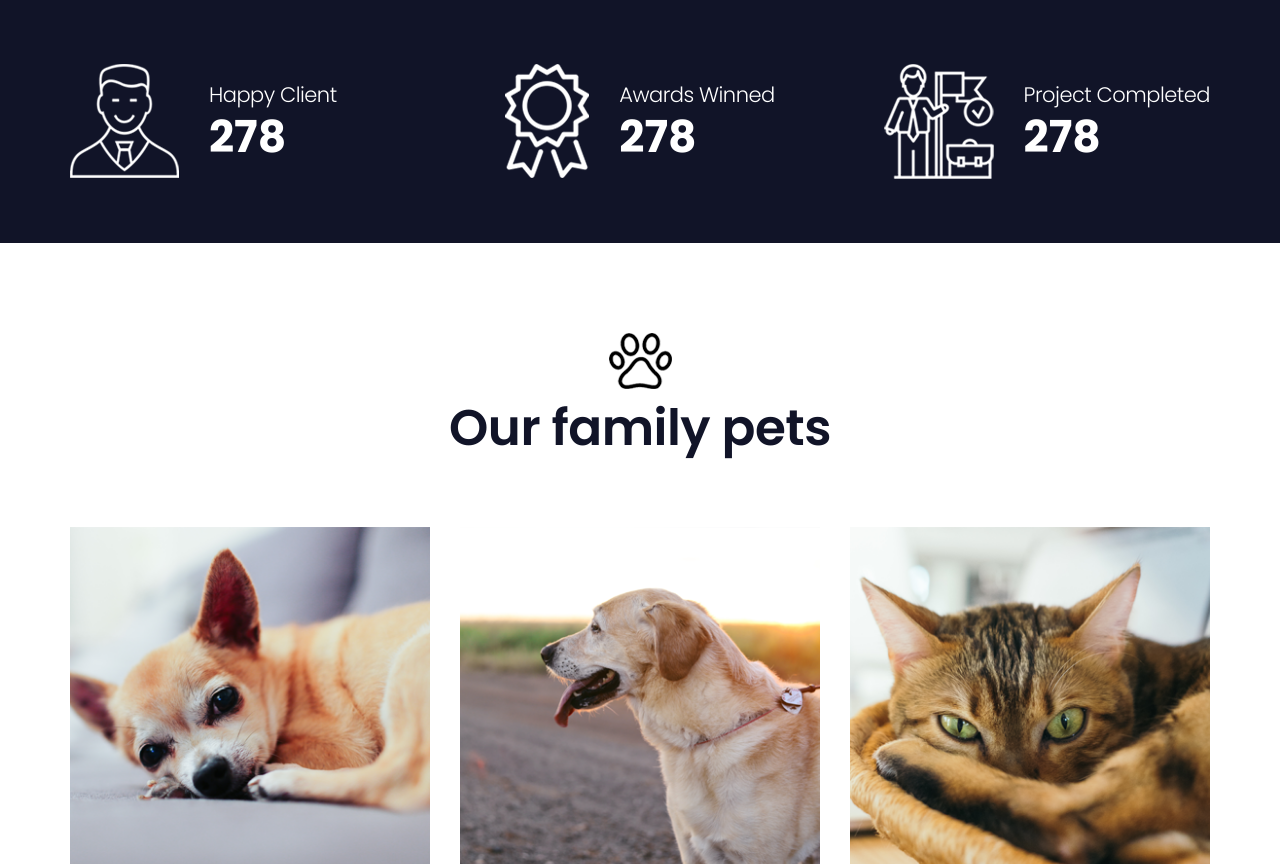
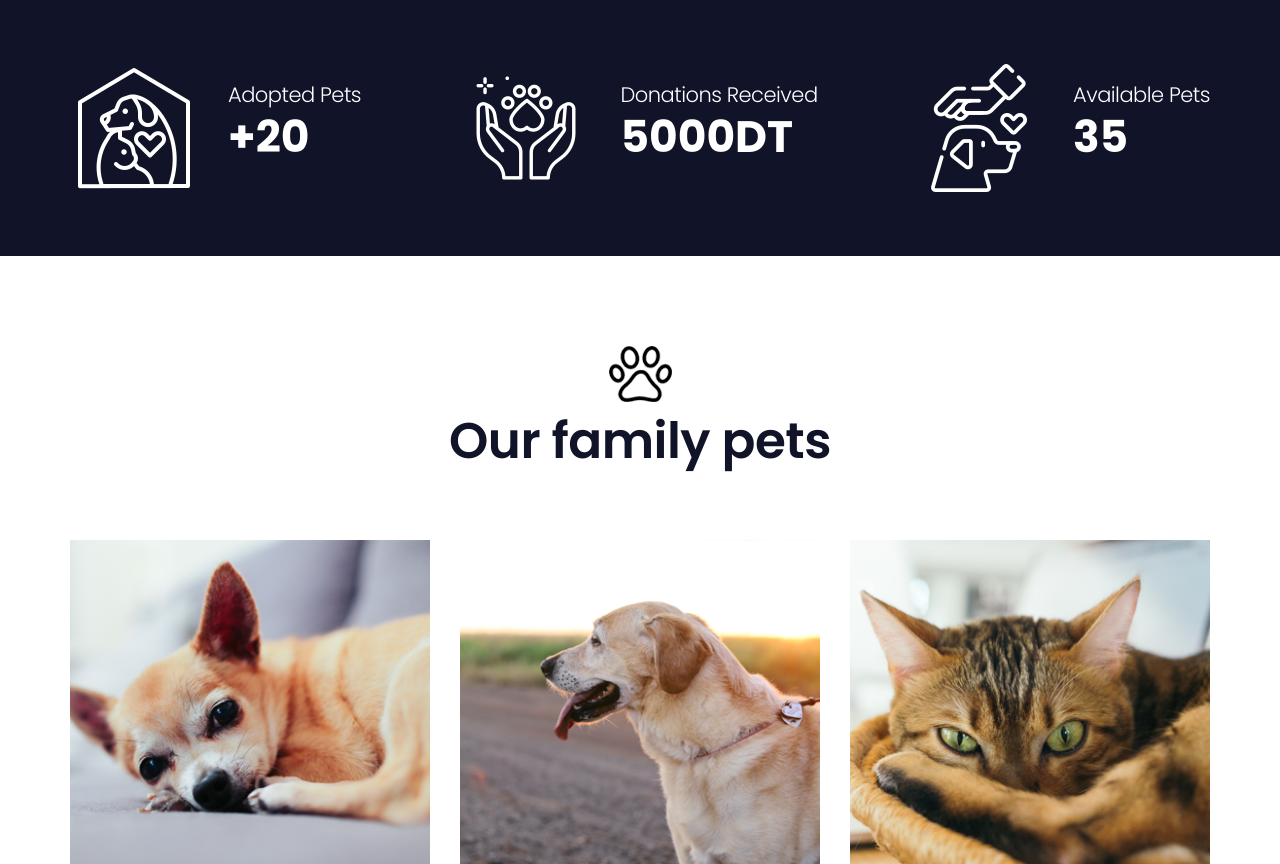
Before and after one commit to zainebchaabane/petto, a plain HTML site: page index.html in a window 1280 px wide. Shown: the part 1570-2434 px from the top of the page. Drawn offline with Linux system fonts and the light colour scheme.

Commit message:
counter section

```diff
--- a/index.html
+++ b/index.html
@@ -1,14 +1,18 @@
-<!DOCTYPE html><html lang="en"><!-- Basic --><head><meta charset="utf-8">
+<!DOCTYPE html>
+<html lang="en"><!-- Basic -->
+
+<head>
+   <meta charset="utf-8">
    <meta http-equiv="X-UA-Compatible" content="IE=edge">
    <!-- Mobile Metas -->
    <meta name="viewport" content="width=device-width, initial-scale=1, shrink-to-fit=no">
    <!-- Site Metas -->
-   <title>Petto - Bootstrap 4 Html Template</title>
+   <title>Pawsitive Change</title>
    <meta name="keywords" content="">
    <meta name="description" content="">
    <meta name="author" content="">
    <!-- site icon -->
-   <link rel="icon" href="images/fevicon.png" type="image/png">
+   <link rel="icon" href="images/favicon.png" type="image/png">
    <!-- Bootstrap core CSS -->
    <link href="css/bootstrap.css" rel="stylesheet">
    <!-- FontAwesome Icons core CSS -->
@@ -28,6 +32,7 @@
    <script src="https://oss.maxcdn.com/libs/respond.js/1.4.2/respond.min.js"></script>
    <![endif]-->
 </head>
+
 <body id="home_page" class="home_page">
    <!-- loader -->
    <div id="preloader">
@@ -43,7 +48,8 @@
                <div class="full header_bottom_section">
                   <div class="main_menu">
                      <nav class="navbar navbar-inverse navbar-toggleable-md">
-                           <button class="navbar-toggler" type="button" data-toggle="collapse" data-target="#cloapediamenu" aria-controls="cloapediamenu" aria-expanded="false" aria-label="Toggle navigation">
+                        <button class="navbar-toggler" type="button" data-toggle="collapse" data-target="#cloapediamenu"
+                           aria-controls="cloapediamenu" aria-expanded="false" aria-label="Toggle navigation">
                            <span class="float-left">Menu</span>
                            <span class="float-right"><i class="fa fa-bars"></i> <i class="fa fa-close"></i></span>
                         </button>
@@ -53,7 +59,8 @@
                                  <a class="nav-link" href="index.html">Home</a>
                               </li>
                               <li class="nav-item dropdown has-submenu">
-                                    <a class="nav-link dropdown-toggle" href="#" id="dropdown02" data-toggle="dropdown" aria-haspopup="true" aria-expanded="false">Adoption</a>
+                                 <a class="nav-link dropdown-toggle" href="#" id="dropdown02" data-toggle="dropdown"
+                                    aria-haspopup="true" aria-expanded="false">Adoption</a>
                                  <ul class="dropdown-menu" aria-labelledby="dropdown02">
                                     <li><a class="dropdown-item" href="adopt_gallery.html">Find Your Companion</a></li>
                                     <li><a class="dropdown-item" href="pet_details.html">Rehome Your Pet</a></li>
@@ -61,9 +68,10 @@
                                  </ul>
                               </li>
                               <li class="nav-item dropdown has-submenu">
-                                    <a class="nav-link dropdown-toggle" href="#" id="dropdown03" data-toggle="dropdown" aria-haspopup="true" aria-expanded="false">Services</a>
+                                 <a class="nav-link dropdown-toggle" href="#" id="dropdown03" data-toggle="dropdown"
+                                    aria-haspopup="true" aria-expanded="false">Services</a>
                                  <ul class="dropdown-menu" aria-labelledby="dropdown02">
-                                       <li><a class="dropdown-item" href="about.html"> I lost my pet  </a></li>
+                                    <li><a class="dropdown-item" href="about.html"> I lost my pet </a></li>
                                     <li><a class="dropdown-item" href="pet_details.html">I found a pet</a></li>
 
                                  </ul>
@@ -87,7 +95,7 @@
                      </nav>
                   </div>
                   <div class="search_bar">
-                        <img src="images/logo_white.png"  >
+                     <img src="images/logo_white.png">
                   </div>
 
 
@@ -102,7 +110,7 @@
    <section class="slider_section">
       <div class="container-fluid">
          <div class="row">
-               <div id="main_slider" class="carousel slide carousel-fade" data-ride="carousel" data-interval="5000" >
+            <div id="main_slider" class="carousel slide carousel-fade" data-ride="carousel" data-interval="5000">
                <div class="carousel-inner">
                   <div class="carousel-item slider_inner slider1 active">
                      <div class="container">
@@ -139,7 +147,7 @@
                         <div class="row">
                            <div class="slider_coint_inner">
                               <h3>Donate & make a<br>change!</h3>
-                                 <p>-Support pets  with your donation!</p>
+                              <p>-Support pets with your donation!</p>
                               <div class="btn-box">
                                  <a class="main_bt read_more_bt" href="">Donate &gt;</a>
                               </div>
@@ -180,9 +188,12 @@
                   <h3 class="margin_top_30">Welcome to Petto</h3>
                </div>
                <div class="full">
-                     <p class="large">Sed ut perspiciatis unde omnis iste natus error sit volupta accus antium doloremque laudantium, totam rem aperiameaque ipsaquae ab illo inventore
-                        veritatis et quasi architecto beatae vitae dicta sunt explicabo.....<br><br>Nemo enim ipsam voluptatem quia voluptas sit aspernatur aut odit aut fugit, sed
-                        quia consequuntur magni dolores eos qui ratione voluptatem sequi nesciunt. Neque porro quisquam est, qui dolorem ipsum quia dolor sit amet, consectetur,
+                  <p class="large">Sed ut perspiciatis unde omnis iste natus error sit volupta accus antium doloremque
+                     laudantium, totam rem aperiameaque ipsaquae ab illo inventore
+                     veritatis et quasi architecto beatae vitae dicta sunt explicabo.....<br><br>Nemo enim ipsam
+                     voluptatem quia voluptas sit aspernatur aut odit aut fugit, sed
+                     quia consequuntur magni dolores eos qui ratione voluptatem sequi nesciunt. Neque porro quisquam
+                     est, qui dolorem ipsum quia dolor sit amet, consectetur,
                      adipisci velit, sed quia....
                   </p>
                   <div class="readmore_bt margin_top_30">
@@ -206,28 +217,32 @@
          <div class="row">
             <div class="col-lg-4 col-md-4">
                <div class="stat-count count_first">
-                     <div class="counter_icon"><img src="images/hc_icon.png" alt="#"></div>
+                  <div class="counter_icon"><img src="images/ap_icon.png" alt="#"></div>
                   <div class="counter_cont">
-                        <h3>Happy Client</h3>
-                        <h4 class="stat-timer">2169</h4>
+                     <h3>Adopted Pets</h3>
+                     <h4>
+                        <span>+</span><span class="stat-timer">20</span>
+                     </h4>
                   </div>
                </div>
             </div>
             <div class="col-lg-4 col-md-4">
                <div class="stat-count count_second">
-                     <div class="counter_icon"><img src="images/aw_icon.png" alt="#"></div>
+                  <div class="counter_icon"><img src="images/dr_icon.png" alt="#"></div>
                   <div class="counter_cont">
-                        <h3>Awards Winned</h3>
-                        <h4 class="stat-timer">920</h4>
+                     <h3>Donations Received</h3>
+                     <h4>
+                        <span class="stat-timer">50</span><span>00DT</span>
+                     </h4>
                   </div>
                </div>
             </div>
             <div class="col-lg-4 col-md-4">
                <div class="stat-count count_thirt">
-                     <div class="counter_icon"><img src="images/pc_icon.png" alt="#"></div>
+                  <div class="counter_icon"><img src="images/pa_icon.png" alt="#"></div>
                   <div class="counter_cont">
-                        <h3>Project Completed</h3>
-                        <h4 class="stat-timer">3200+</h4>
+                     <h3>Available Pets</h3>
+                     <h4 class="stat-timer">35</h4>
                   </div>
                </div>
             </div>
@@ -411,7 +426,8 @@
                   </div>
                   <div class="col-md-7 col-lg-7">
                      <h3>Pets Caring</h3>
-                        <p class="large_1">Sed ut perspiciatis unde omnis iste natus error sit voluptatem accusantium doloremque laudantium, totam rem aperiam, eaque ipsa quae ab illo inventore.....</p>
+                     <p class="large_1">Sed ut perspiciatis unde omnis iste natus error sit voluptatem accusantium
+                        doloremque laudantium, totam rem aperiam, eaque ipsa quae ab illo inventore.....</p>
                      <div class="readmore_bt margin_top_20">
                         <a class="main_bt read_more_bt" href="services.html">See More &gt;</a>
                      </div>
@@ -431,7 +447,8 @@
                   </div>
                   <div class="col-md-7 col-lg-7">
                      <h3>Pets health care</h3>
-                        <p class="large_1">Sed ut perspiciatis unde omnis iste natus error sit voluptatem accusantium doloremque laudantium, totam rem aperiam, eaque ipsa quae ab illo inventore.....</p>
+                     <p class="large_1">Sed ut perspiciatis unde omnis iste natus error sit voluptatem accusantium
+                        doloremque laudantium, totam rem aperiam, eaque ipsa quae ab illo inventore.....</p>
                      <div class="readmore_bt margin_top_20">
                         <a class="main_bt read_more_bt" href="services.html">See More &gt;</a>
                      </div>
@@ -447,7 +464,8 @@
                   </div>
                   <div class="col-md-7 col-lg-7">
                      <h3>Insured &amp; Checked</h3>
-                        <p class="large_1">Sed ut perspiciatis unde omnis iste natus error sit voluptatem accusantium doloremque laudantium, totam rem aperiam, eaque ipsa quae ab illo inventore.....</p>
+                     <p class="large_1">Sed ut perspiciatis unde omnis iste natus error sit voluptatem accusantium
+                        doloremque laudantium, totam rem aperiam, eaque ipsa quae ab illo inventore.....</p>
                      <div class="readmore_bt margin_top_20">
                         <a class="main_bt read_more_bt" href="services.html">See More &gt;</a>
                      </div>
@@ -467,7 +485,8 @@
                   </div>
                   <div class="col-md-7 col-lg-7">
                      <h3>Pet Training</h3>
-                        <p class="large_1">Sed ut perspiciatis unde omnis iste natus error sit voluptatem accusantium doloremque laudantium, totam rem aperiam, eaque ipsa quae ab illo inventore.....</p>
+                     <p class="large_1">Sed ut perspiciatis unde omnis iste natus error sit voluptatem accusantium
+                        doloremque laudantium, totam rem aperiam, eaque ipsa quae ab illo inventore.....</p>
                      <div class="readmore_bt margin_top_20">
                         <a class="main_bt read_more_bt" href="services.html">See More &gt;</a>
                      </div>
@@ -483,7 +502,8 @@
                   </div>
                   <div class="col-md-7 col-lg-7">
                      <h3>Vaccines</h3>
-                        <p class="large_1">Sed ut perspiciatis unde omnis iste natus error sit voluptatem accusantium doloremque laudantium, totam rem aperiam, eaque ipsa quae ab illo inventore.....</p>
+                     <p class="large_1">Sed ut perspiciatis unde omnis iste natus error sit voluptatem accusantium
+                        doloremque laudantium, totam rem aperiam, eaque ipsa quae ab illo inventore.....</p>
                      <div class="readmore_bt margin_top_20">
                         <a class="main_bt read_more_bt" href="services.html">See More &gt;</a>
                      </div>
@@ -731,7 +751,8 @@
             <div class="col-lg-7 col-md-12">
                <div class="full">
                   <h3>Subscribe to our newsletter</h3>
-                     <p>Sed ut perspiciatis unde omnis iste natus error sit voluptatem accusantium<br>doloremque laudantium, totam rem aperiam..</p>
+                  <p>Sed ut perspiciatis unde omnis iste natus error sit voluptatem accusantium<br>doloremque
+                     laudantium, totam rem aperiam..</p>
                </div>
             </div>
             <div class="col-lg-5 col-md-12">
@@ -757,7 +778,8 @@
             <div class="col-md-4 col-sm-12">
                <div class="footer_blog1">
                   <div class="footer_logo"><a href="index.html"><img src="images/logo_white.png" alt="#"></a></div>
-                     <p>Sed ut perspiciatis unde omnis iste natus<br>error sit voluptatem accusantium doloremque<br>laudantium, totam rem aperiam,<br>eaque ipsa quae ab illo....</p>
+                  <p>Sed ut perspiciatis unde omnis iste natus<br>error sit voluptatem accusantium
+                     doloremque<br>laudantium, totam rem aperiam,<br>eaque ipsa quae ab illo....</p>
                   <div class="footer_social_icon">
                      <ul>
                         <li><a href="#"><i class="fa fa-facebook"></i></a></li>
@@ -836,7 +858,8 @@
    <div class="dmtop">Scroll to Top</div>
    <!-- Core JavaScript
          ================================================== -->
-      <script data-cfasync="false" src="../../cdn-cgi/scripts/5c5dd728/cloudflare-static/email-decode.min.js"></script><script src="js/jquery.min.js"></script>
+   <script data-cfasync="false" src="../../cdn-cgi/scripts/5c5dd728/cloudflare-static/email-decode.min.js"></script>
+   <script src="js/jquery.min.js"></script>
    <script src="js/tether.min.js"></script>
    <script src="js/bootstrap.min.js"></script>
    <script src="js/parallax.js"></script>
@@ -845,4 +868,6 @@
    <script src="js/custom.js"></script>
 
 
-</body></html>
+</body>
+
+</html>
--- a/js/custom.js
+++ b/js/custom.js
@@ -47,7 +47,7 @@ COUNTER
             if(current > $this.data('count')){
                 $this.html($this.data('count'));
             } else {
-                setTimeout(function(){count($this)}, 50);
+                setTimeout(function(){count($this)}, 100);
             }
         }
 
```
Also changed, not shown: images/ap_icon.png (added), images/dr_icon.png (added), images/pa_icon.png (added), images/pc_icon.png (deleted). Lines whose indentation alone changed are shown as unchanged.
